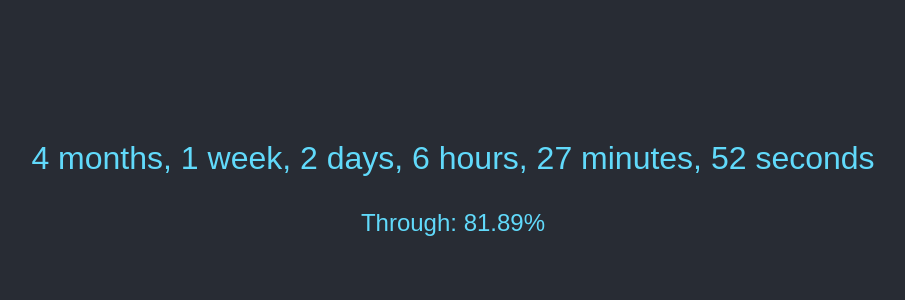
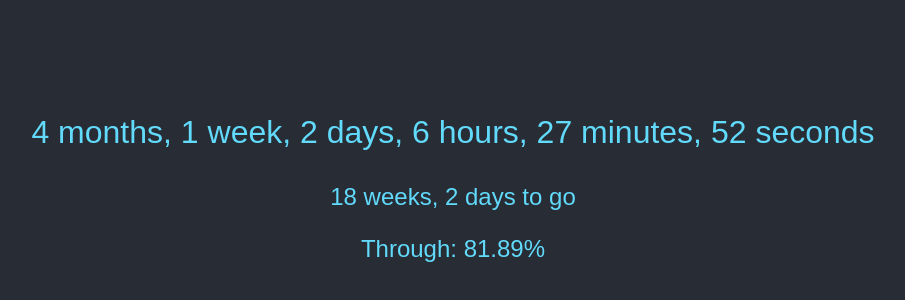
Before and after one commit to ReneMalingre/TicToc, a plain HTML site: page index.html in a window 1280 px wide. Shown: the part 216-516 px from the top of the page, without its empty margins (187-1092 px from the left). Drawn offline with nearby package versions, Linux system fonts and the light colour scheme.

Commit message:
Added weeks to go

```diff
--- a/index.html
+++ b/index.html
@@ -21,13 +21,14 @@
       }
       .percentage {
         font-size: 1.5rem;
-        margin-top: 20px;
+        margin-top: 15px;
       }
     </style>
   </head>
   <body>
     <div class="countdown">
       <p id="time"></p>
+      <p class="percentage" id="weeksToGo"></p>
       <p class="percentage" id="percentage"></p>
     </div>
     <script src="https://cdnjs.cloudflare.com/ajax/libs/dayjs/1.11.12/dayjs.min.js"></script>
--- a/script.js
+++ b/script.js
@@ -17,6 +17,7 @@ function countdown() {
     if (now.isSameOrAfter(endDate)) {
       document.getElementById("time").innerHTML = "Time's up!";
       document.getElementById("percentage").innerHTML = "100% through!";
+      document.getElementById("weeksToGo").innerHTML = "You are free!";
       clearInterval(interval);
       return;
     }
@@ -28,9 +29,11 @@ function countdown() {
       now.add(years, "year").add(months, "month"),
       "day"
     );
+    const daysTotal = endDate.diff(now, "day");
 
     // Calculate the number of full weeks and remaining days
     const weeks = Math.floor(days / 7);
+    const weeksToGo = Math.floor(daysTotal / 7);
     const remainingDays = days % 7;
 
     const hours = endDate.diff(
@@ -74,6 +77,9 @@ function countdown() {
 
     document.getElementById("time").innerHTML = innerHTML;
 
+    document.getElementById(
+      "weeksToGo"
+    ).innerHTML = `${weeksToGo} weeks, ${remainingDays} days to go`;
     // Display the percentage through the contract
     document.getElementById(
       "percentage"
```
